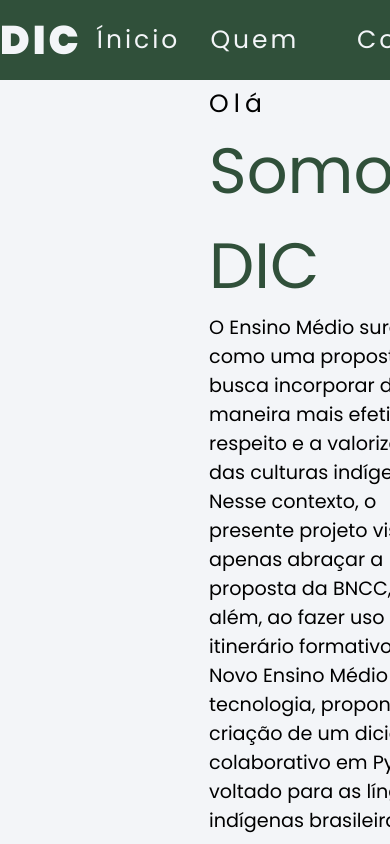
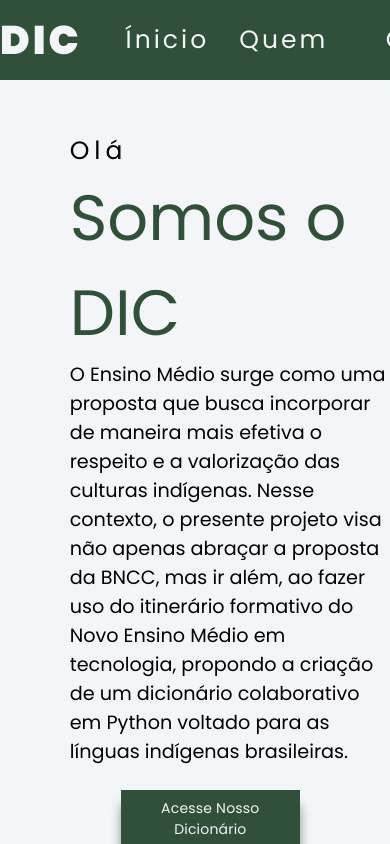
Before and after one commit to DICSITE/DICPROJETO, a plain HTML site: page index.html in a window 390 px wide. Drawn offline with Linux system fonts and the light colour scheme.

Commit message:
Add files via upload

```diff
--- a/style.css
+++ b/style.css
@@ -119,3 +119,33 @@ button {
 button:hover {
     color: #BBBB;
 }
+
+@media screen and (max-width: 769px) {
+    .container {
+        display: block;
+    }
+
+    .cols {
+        width: 100%;
+    }
+
+    .wrapper {
+        width: 72%
+    }
+
+    .navItems {
+        width: 80%;
+        justify-content: center;
+        margin: auto;
+        text-align: left;
+    }
+
+    .btns {
+        width: 50%;
+        text-align: center;
+        left: 50px;
+    }
+    .logo{
+        width: 80%;
+    }
+}
```
